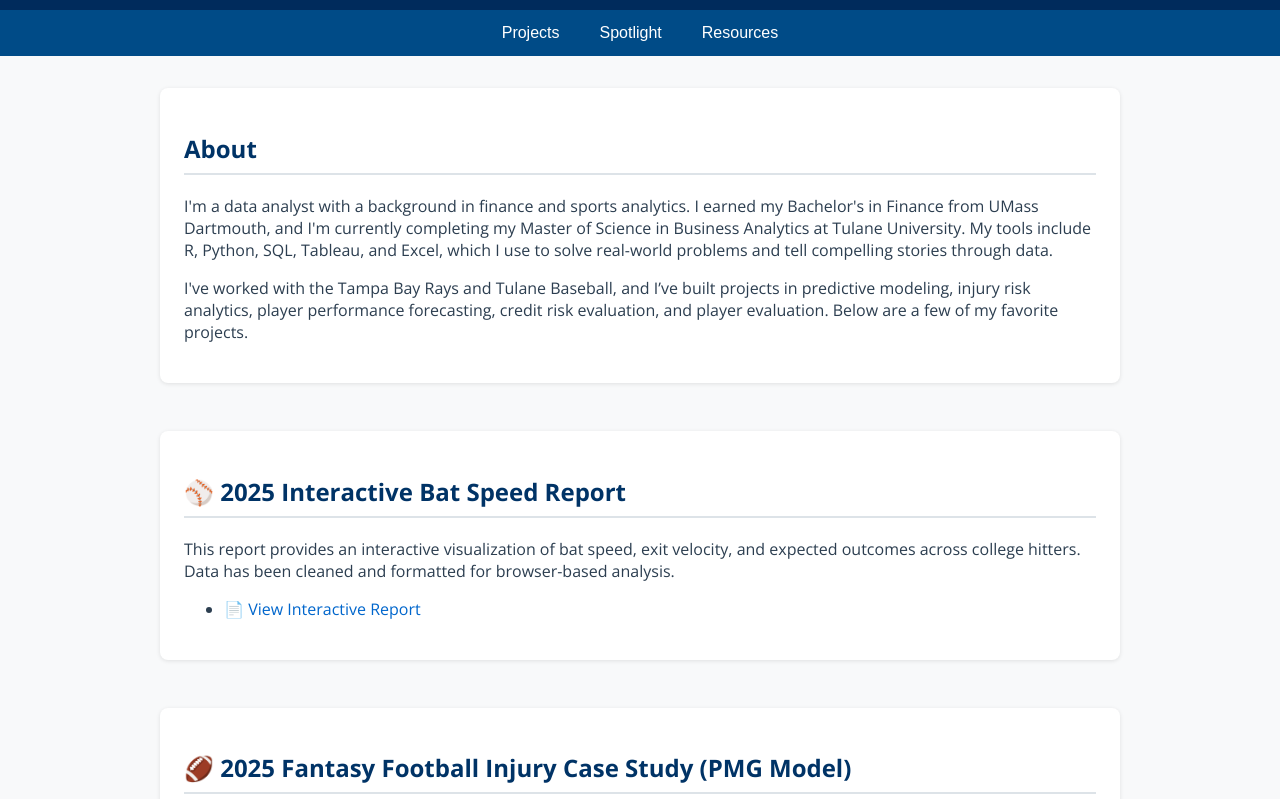
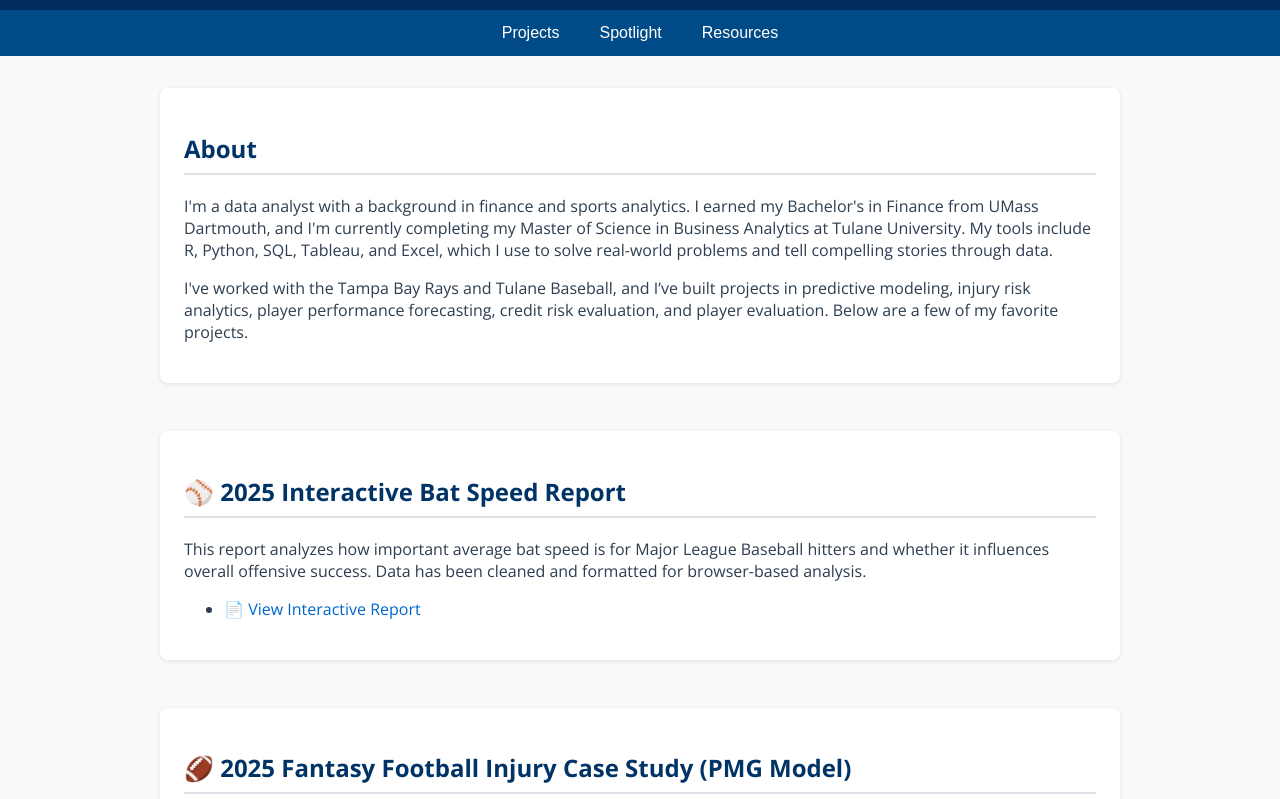
Before and after one commit to awpossi/awpossi.github.io, a plain HTML site: page index.html in a window 1280 px wide. Shown: the part 298-1097 px from the top of the page. Drawn offline with nearby package versions, Linux system fonts and the light colour scheme.

Commit message:
Update index.html

```diff
--- a/index.html
+++ b/index.html
@@ -150,7 +150,7 @@
 <section id="bat-speed-report" class="project">
   <h2>⚾ 2025 Interactive Bat Speed Report</h2>
   <p>
-    This report provides an interactive visualization of bat speed, exit velocity, and expected outcomes across college hitters.
+    This report analyzes how important average bat speed is for Major League Baseball hitters and whether it influences overall offensive success.
     Data has been cleaned and formatted for browser-based analysis.
   </p>
   <ul>
```
